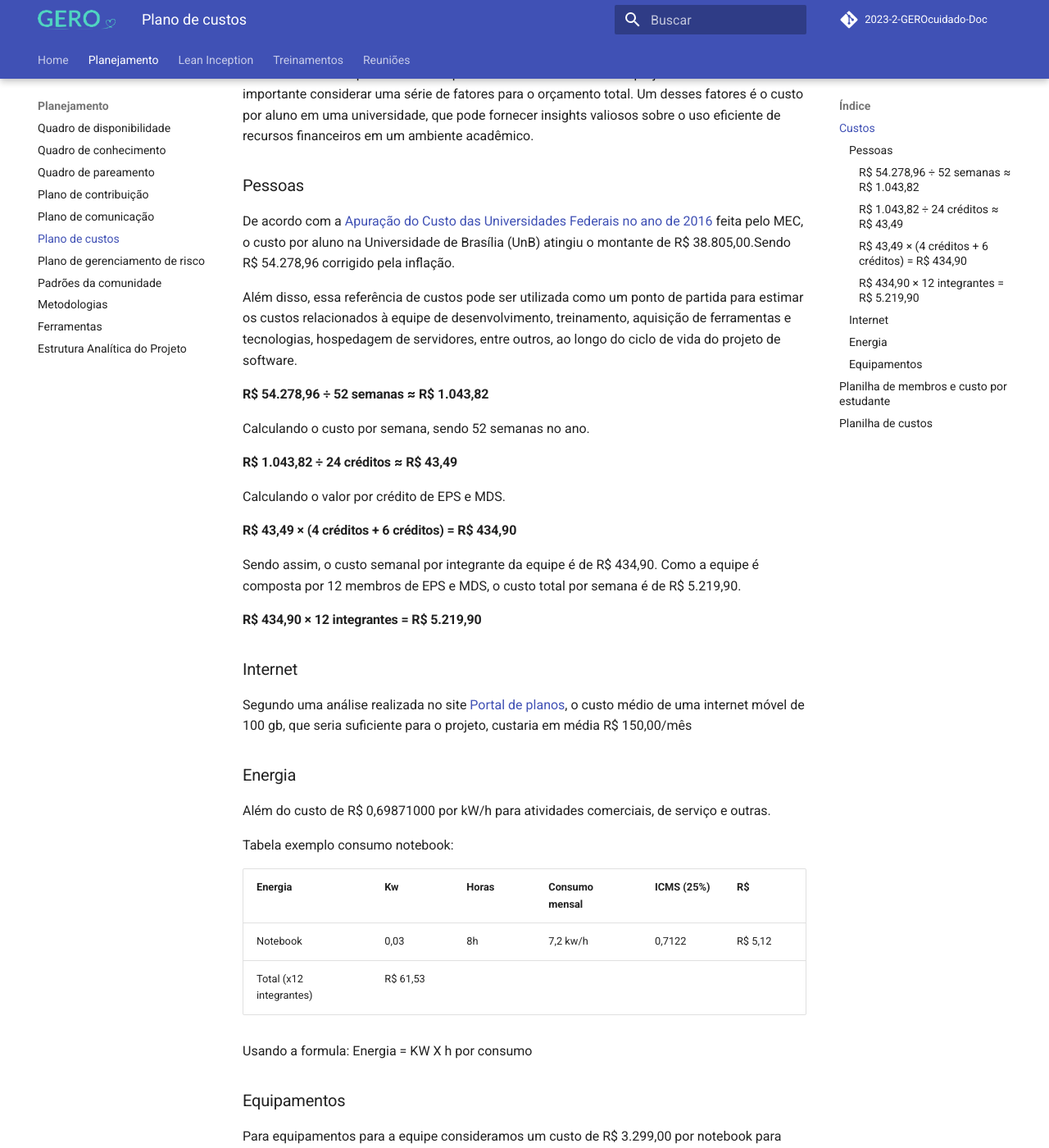
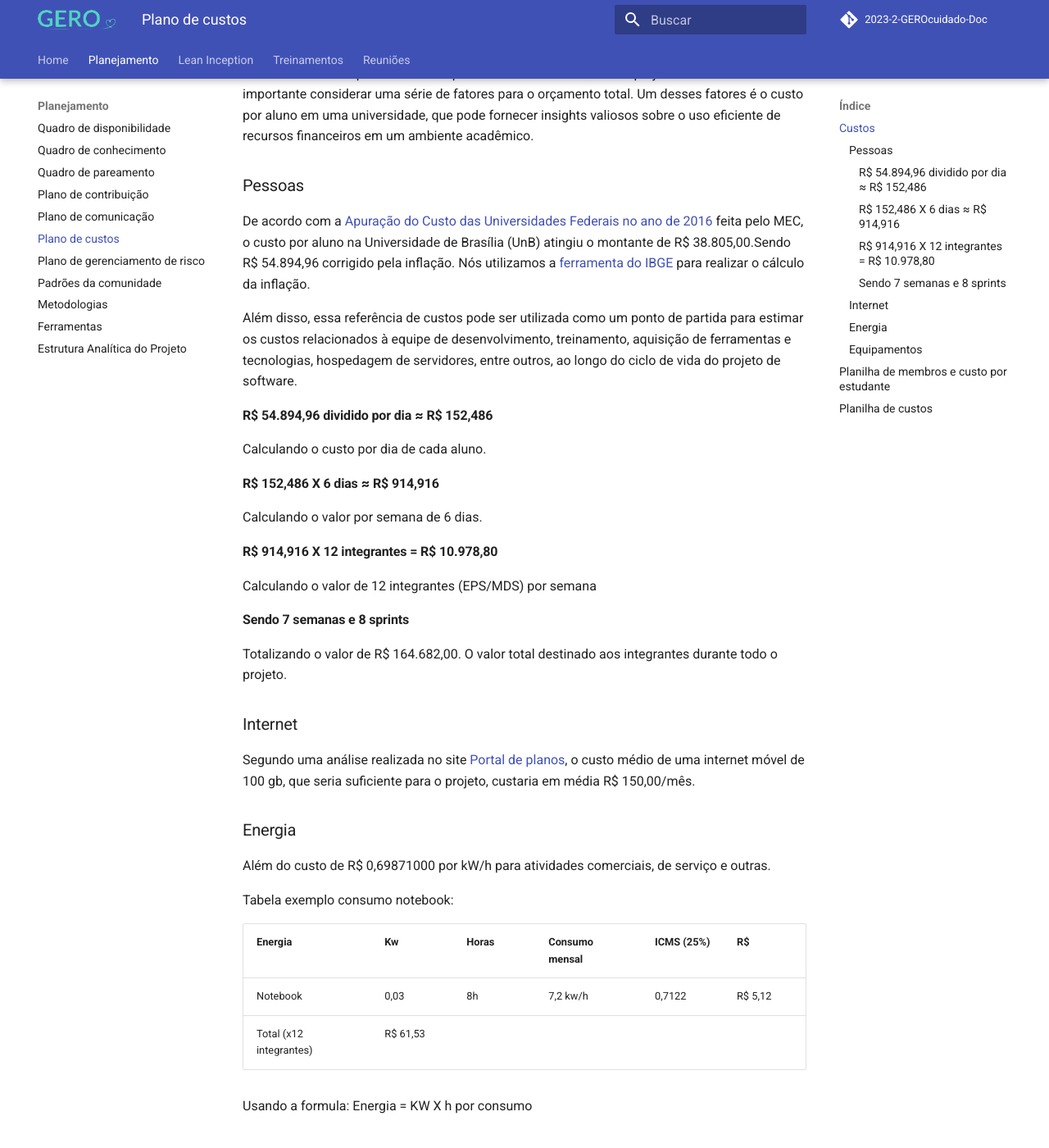
Before and after one commit to fga-eps-mds/2023-2-GEROcuidado-Doc, an MkDocs documentation site: the page built from docs/planejamento/plano_de_custos.md, in a window 1280 px wide and 1400 px high, scrolled down 370 px. Shown: the whole window at 82% size. Built offline with MkDocs 1.6.1 and Material for MkDocs 9.7.7, drawn with Linux system fonts in a browser that asks for light colours; comment, search, counter and statistics services are not loaded; some of the changed text lies outside the part shown.

Commit message:
Atualizando o plano de custos detalhado

```diff
--- a/docs/planejamento/plano_de_custos.md
+++ b/docs/planejamento/plano_de_custos.md
@@ -7,26 +7,28 @@ O plano de custos de um projeto de software é uma documentação detalhada que
 Para desenvolver o plano de custos para o desenvolvimento de um projeto de software é importante considerar uma série de fatores para o orçamento total. Um desses fatores é o custo por aluno em uma universidade, que pode fornecer insights valiosos sobre o uso eficiente de recursos financeiros em um ambiente acadêmico.
 
 ### Pessoas
-De acordo com a [Apuração do Custo das Universidades Federais no ano de 2016](http://www.forplad.andifes.org.br/sites/default/files/forplad/comissaoplanejamento/NT_04-2018_e_anexos_-_apura%C3%A7%C3%A3o_do_custo_das_universidades.pdf) feita pelo MEC,  o custo por aluno na Universidade de Brasília (UnB) atingiu o montante de R$ 38.805,00.Sendo R$ 54.278,96 corrigido pela inflação.
+De acordo com a [Apuração do Custo das Universidades Federais no ano de 2016](http://www.forplad.andifes.org.br/sites/default/files/forplad/comissaoplanejamento/NT_04-2018_e_anexos_-_apura%C3%A7%C3%A3o_do_custo_das_universidades.pdf) feita pelo MEC,  o custo por aluno na Universidade de Brasília (UnB) atingiu o montante de R$ 38.805,00.Sendo R$ 54.894,96 corrigido pela inflação. Nós utilizamos a [ferramenta do IBGE](https://www.ibge.gov.br/explica/inflacao.php) para realizar o cálculo da inflação.
 
 Além disso, essa referência de custos pode ser utilizada como um ponto de partida para estimar os custos relacionados à equipe de desenvolvimento, treinamento, aquisição de ferramentas e tecnologias, hospedagem de servidores, entre outros, ao longo do ciclo de vida do projeto de software.
 
-#### R$ 54.278,96 ÷ 52 semanas ≈ R$ 1.043,82
+#### R$ 54.894,96 dividido por dia ≈ R$ 152,486
 
-Calculando o custo por semana, sendo 52 semanas no ano.
+Calculando o custo por dia de cada aluno.
 
-#### R$ 1.043,82 ÷ 24 créditos ≈ R$ 43,49
+#### R$ 152,486 X 6 dias ≈ R$ 914,916
 
-Calculando o valor por crédito de EPS e MDS.
+Calculando o valor por semana de 6 dias.
 
-#### R$ 43,49 × (4 créditos + 6 créditos) = R$ 434,90
+#### R$ 914,916 X 12 integrantes = R$ 10.978,80
 
-Sendo assim, o custo semanal por integrante da equipe é de R$ 434,90. Como a equipe é composta por 12 membros de EPS e MDS, o custo total por semana é de R$ 5.219,90.
+Calculando o valor de 12 integrantes (EPS/MDS) por semana
 
-#### R$ 434,90 × 12 integrantes = R$ 5.219,90
+#### Sendo 7 semanas e 8 sprints
+
+Totalizando o valor de R$ 164.682,00. O valor total destinado aos integrantes durante todo o projeto.
 
 ### Internet
-Segundo uma análise realizada no site [Portal de planos](https://portaldeplanos.com.br), o custo médio de uma internet móvel de 100 gb, que seria suficiente para o projeto, custaria em média R$ 150,00/mês
+Segundo uma análise realizada no site [Portal de planos](https://portaldeplanos.com.br), o custo médio de uma internet móvel de 100 gb, que seria suficiente para o projeto, custaria em média R$ 150,00/mês.
 
 ### Energia
 Além do custo de R$ 0,69871000 por kW/h para atividades comerciais, de serviço e outras.
```
Also changed, not shown: other parts of docs/planejamento/plano_de_custos.md (+1 -1 lines).
